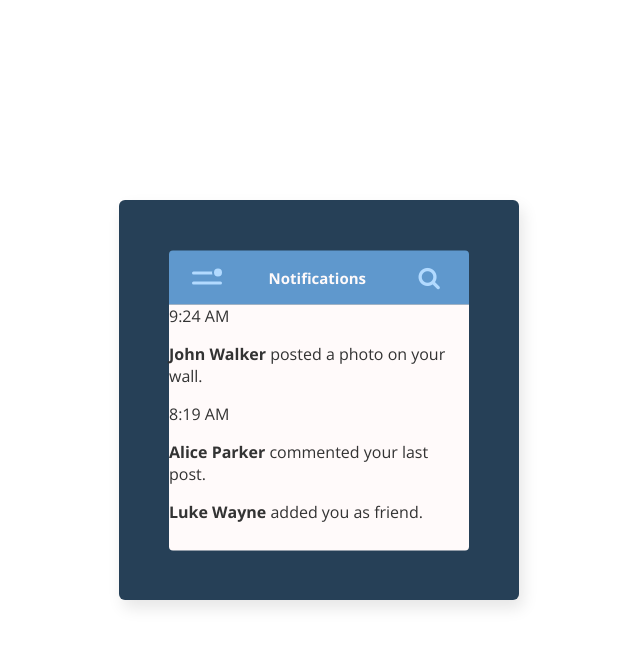
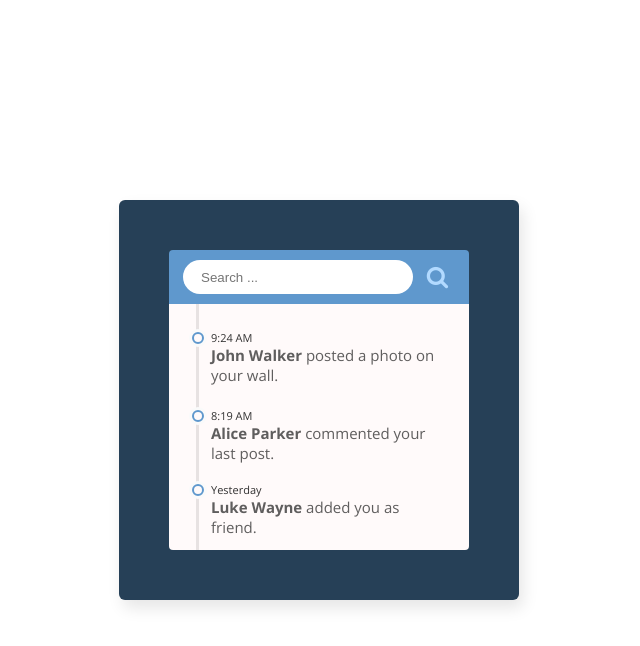
Before and after one commit to esepgit/css-snippets-100-days, a plain HTML site: page 07-notifications/index.html in a window 1280 px wide. Both pictures are taken after a click on the button 750 px from the left and 277 px from the top of the page. Shown: the whole page, without its empty margins (321-961 px from the left). Drawn offline with nearby package versions, Linux system fonts and the light colour scheme.

Commit message:
07 finished

```diff
--- a/07-notifications/index.html
+++ b/07-notifications/index.html
@@ -5,44 +5,52 @@
     <meta name="viewport" content="width=device-width, initial-scale=1.0">
     <link rel="stylesheet" href="style.css">
     <link rel="stylesheet" href="https://cdnjs.cloudflare.com/ajax/libs/font-awesome/4.7.0/css/font-awesome.min.css">
+    <script src="./scripts.js"></script>
     <title>Notifications</title>
 </head>
 <body>
     <div class="frame">
         <div class="center">
-            <div class="card">
+            <div class="card" id="card">
                 <div class="header">
-                    <div class="menu-icon">
+                    <div class="menu-icon" onclick="handleClickMenu()">
                         <div class="dash-top"></div>
-                        <div class="circle"></div>
+                        <div class="circle-header"></div>
                         <div class="dash-bottom"></div>
                     </div>
-                    <input class="input" type="text" placeholder="Search ...">
+                    <input id="input" class="input" type="text" placeholder="Search ...">
                     <span class="title"><p>Notifications</p></span>
-                    <button class="search"><i class="fa fa-search"></i></button>
+                    <button class="search" onclick="handleClickSearch()" ><i class="fa fa-search"></i></button>
                 </div>
                 <div class="body">
                    <span class="line"></span>
-                   <span class="circle"></span>
-                   <span class="time">9:24 AM</span>
-                   <span class="note"><p><strong>John Walker</strong> posted a photo on your wall.</p></span>
+                   <span class="circle circle-1"></span>
+                   <div class="note-content">
+                       <span class="time time-1">9:24 AM</span>
+                       <span class="note note-1"><p><strong>John Walker</strong> posted a photo on your wall.</p></span>
+                   </div>
 
-                   <span class="circle"></span>
-                   <span class="time">8:19 AM</span>
-                   <span class="note"><p><strong>Alice Parker</strong> commented your last post.</p></span>
+                   <span class="circle circle-2"></span>
+                   <div class="note-content">
+                        <span class="time time-2">8:19 AM</span>
+                        <span class="note note-2"><p><strong>Alice Parker</strong> commented your last post.</p></span>
+                   </div>
 
-                   <span class="circle"></span>
-                   <span class="time"Yesterday</span>
-                   <span class="note"><p><strong>Luke Wayne</strong> added you as friend.</p></span>
+                   <span class="circle circle-3"></span>
+                   <div class="note-content">
+                        <span class="time time-3">Yesterday</span>
+                        <span class="note note-3"><p><strong>Luke Wayne</strong> added you as friend.</p></span>
+                   </div>
+
                 </div>
             </div>
 
-            <div class="menu">
-                <button class="btn-menu"><i class="fa fa-dashboard"></i>Dashboard</button>
-                <button class="btn-menu"><i class="fa fa-user"></i>Profile</button>
-                <button class="btn-menu"><i class="fa fa-bell"></i>Notifications</button>
-                <button class="btn-menu"><i class="fa fa-comments"></i>Messages</button>
-                <button class="btn-menu"><i class="fa fa-gear"></i>Settings</button>
+            <div class="menu" id="menu">
+                <button class="btn-menu"><i class="fa fa-dashboard"></i> Dashboard</button>
+                <button class="btn-menu"><i class="fa fa-user"></i> Profile</button>
+                <button class="btn-menu"><i class="fa fa-bell"></i> Notifications</button>
+                <button class="btn-menu"><i class="fa fa-comments"></i> Messages</button>
+                <button class="btn-menu"><i class="fa fa-gear"></i> Settings</button>
             </div>
         </div>
       </div>
--- /dev/null
+++ b/07-notifications/scripts.js
@@ -0,0 +1,35 @@
+let isActive = true;
+let menuIsActive = true;
+
+function handleClickSearch() {
+     const input = document.getElementById('input');
+
+     if (isActive) {
+        input.classList.add('active');
+        input.classList.remove('inactive');
+        isActive = false;
+     } else {
+        input.classList.add('inactive');
+        input.classList.remove('active');
+        isActive = true;
+     }
+}
+
+function handleClickMenu() {
+    const menu = document.getElementById('menu');
+    const card = document.getElementById('card')
+
+     if (menuIsActive) {
+        menu.classList.add('menu-active');
+        menu.classList.remove('menu-inactive');
+        card.classList.add('card-active');
+        card.classList.remove('card-inactive');
+        menuIsActive = false;
+     } else {
+        menu.classList.add('menu-inactive');
+        menu.classList.remove('menu-active');
+        card.classList.add('card-inactive');
+        card.classList.remove('card-active');
+        menuIsActive = true;
+     }
+}
--- a/07-notifications/style.css
+++ b/07-notifications/style.css
@@ -29,12 +29,17 @@
 }
 
 .card {
-  position: absolute;
-  top: -115px;
-  left: -50px;
   width: 300px;
   height: 300px;
   margin: 0 auto;
+}
+
+.card-active {
+  animation: entryCard 0.5s forwards;
+}
+
+.card-inactive {
+  animation: exitCard 0.5s forwards;
 }
 
 .header {
@@ -60,6 +65,11 @@
  display: flex;
  flex-direction: column;
  justify-content: space-around;
+ cursor: pointer;
+}
+
+.menu-icon:hover > * {
+  background-color: snow;
 }
 
 .search {
@@ -67,6 +77,12 @@
   background-color: transparent;
   color: #B2DAFF;
   border: transparent;
+  cursor: pointer;
+  margin-right: -10px;
+}
+
+.search:hover {
+  color: snow;
 }
 
 .title {
@@ -82,18 +98,210 @@
   border-radius: 4px;
 }
 
-.menu-icon .circle {
+.circle-header {
   background-color: #B2DAFF;
   width: 8px;
   height: 8px;
   border-radius: 50%;
   border: 2px solid #5F98CD;
   position: absolute;
-  left: 43px;
-  top: 16px;
+  left: 44px;
+  top: 17px;
 }
 
 .input {
+  position: absolute;
+  height: 32px;
+  width: 210px;
+  border-radius: 20px;
+  border: none;
+  left: 14px;
+  padding-left: 18px;
   visibility: hidden;
+}
+
+.active {
+  animation: entry 0.5s forwards;
+}
+
+.inactive {
+  animation: exit 0.5s forwards;
+}
+
+.line {
+  position: absolute;
+  height: 82%;
+  width: 3px;
+  background-color: #1c1c1c;
+  opacity: 0.1;
+  left: 27px;
+}
+
+.circle {
+  width: 8px;
+  height: 8px;
+  border-radius: 50%;
+  border: 2px solid #5F98CD;
+  box-shadow: 0 0 0 3px rgba(250, 250, 250) ;
+  background-color: snow;
   position: absolute;
 }
+
+.circle-1 {
+  left: 23px;
+  top: 82px;
+}
+
+.circle-2 {
+  left: 23px;
+  top: 160px;
+}
+
+.circle-3 {
+  left: 23px;
+  top: 234px;
+}
+
+.time {
+  font-size: 11px;
+  position: absolute;
+  color: #1c1c1c;
+  opacity: 0.9;
+}
+
+.time-1 {
+  top: 80px;
+  left: 42px;
+}
+
+.time-2 {
+  top: 158px;
+  left: 42px;
+}
+
+.time-3 {
+  top: 232px;
+  left: 42px;
+}
+
+.note {
+  position: absolute;
+  font-size: 15px;
+  width: 230px;
+  color: #1c1c1c;
+  opacity: 0.7;
+}
+
+.note-1 {
+  top: 80px;
+  left: 42px;
+}
+
+.note-2 {
+  top: 158px;
+  left: 42px;
+}
+
+.note-3 {
+  top: 232px;
+  left: 42px;
+}
+
+.note-content:hover > * {
+  color: #5F98CD;
+}
+
+.menu {
+  position: absolute;
+  height: 260px;
+  width: 180px;
+  background-color: #43627D;;
+  z-index: -1;
+  top: 20px;
+  display: flex;
+  flex-direction: column;
+  justify-content: space-evenly;
+  align-items: flex-start;
+  border-radius: 2px;
+}
+
+.menu > button {
+  color: #93B2CD;
+  background-color: transparent;
+  border: none;
+  font-size: 15px;
+  text-align: start;
+  width: 100%;
+  height: 100%;
+  transition: all 0.3s ease-in-out;
+  padding-left: 14px;
+  cursor: pointer;
+}
+
+.menu > button:hover {
+  background: #385269
+}
+
+.menu-active {
+  animation: entryMenu 0.5s forwards;
+}
+
+.menu-inactive {
+  animation: exitMenu 0.5s forwards;
+}
+
+@keyframes entry {
+  from {
+    transform: translateX(20px);
+    visibility: hidden;
+  } to {
+    transform: translateX(0px);
+    visibility: visible;
+  }
+}
+
+@keyframes exit {
+  0% {
+    transform: translateX(0px);
+    visibility: visible;
+  } 50% {
+    visibility: hidden;
+  } 100% {
+    transform: translateX(20px);
+
+  }
+}
+
+@keyframes entryMenu {
+  from {
+    transform: translateX(0px);
+  } to {
+    transform: translateX(-70px);
+  }
+}
+
+@keyframes exitMenu {
+  0% {
+    transform: translateX(-70px);
+  } 100% {
+    transform: translateX(0px);
+
+  }
+}
+
+@keyframes entryCard {
+  from {
+    transform: translateX(0px);
+  } to {
+    transform: translateX(130px);
+  }
+}
+
+@keyframes exitCard {
+  0% {
+    transform: translateX(130px);
+  } 100% {
+    transform: translateX(0px);
+
+  }
+}
```
